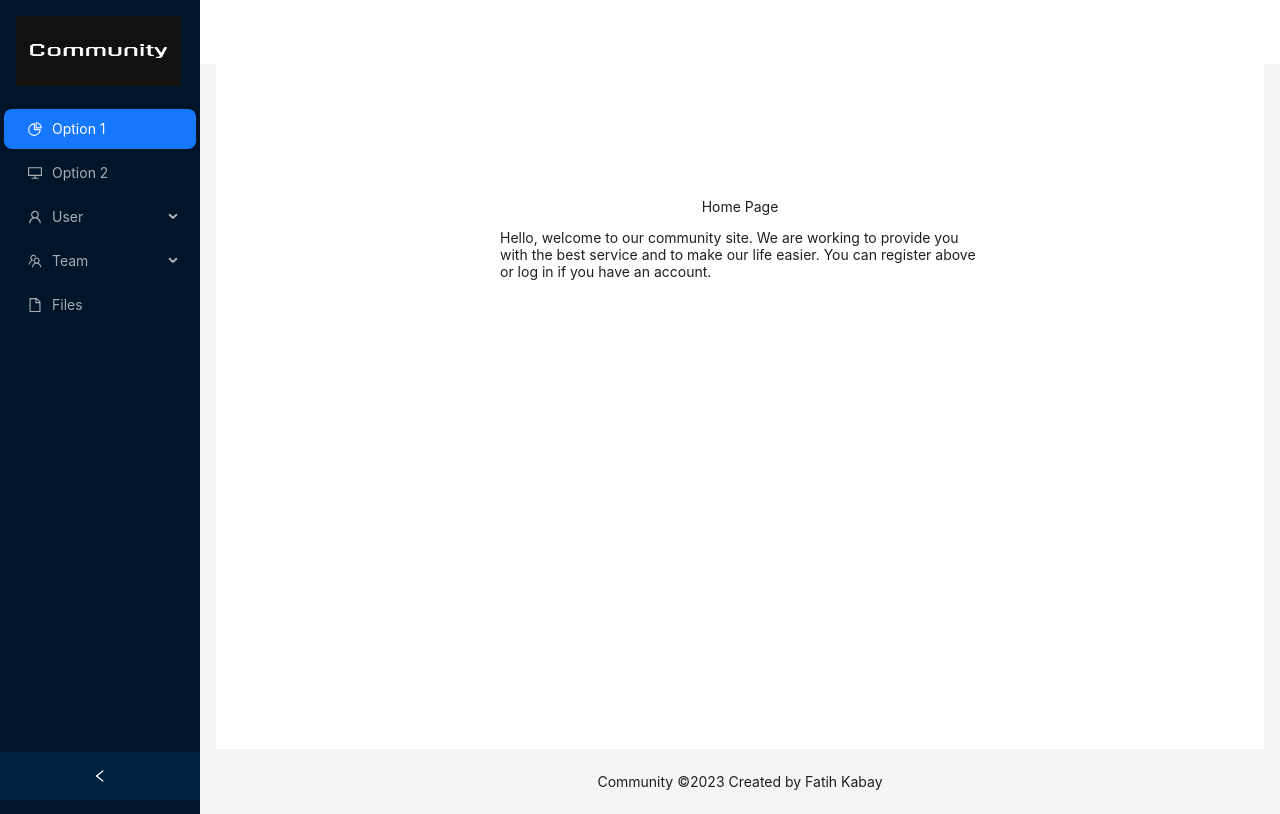
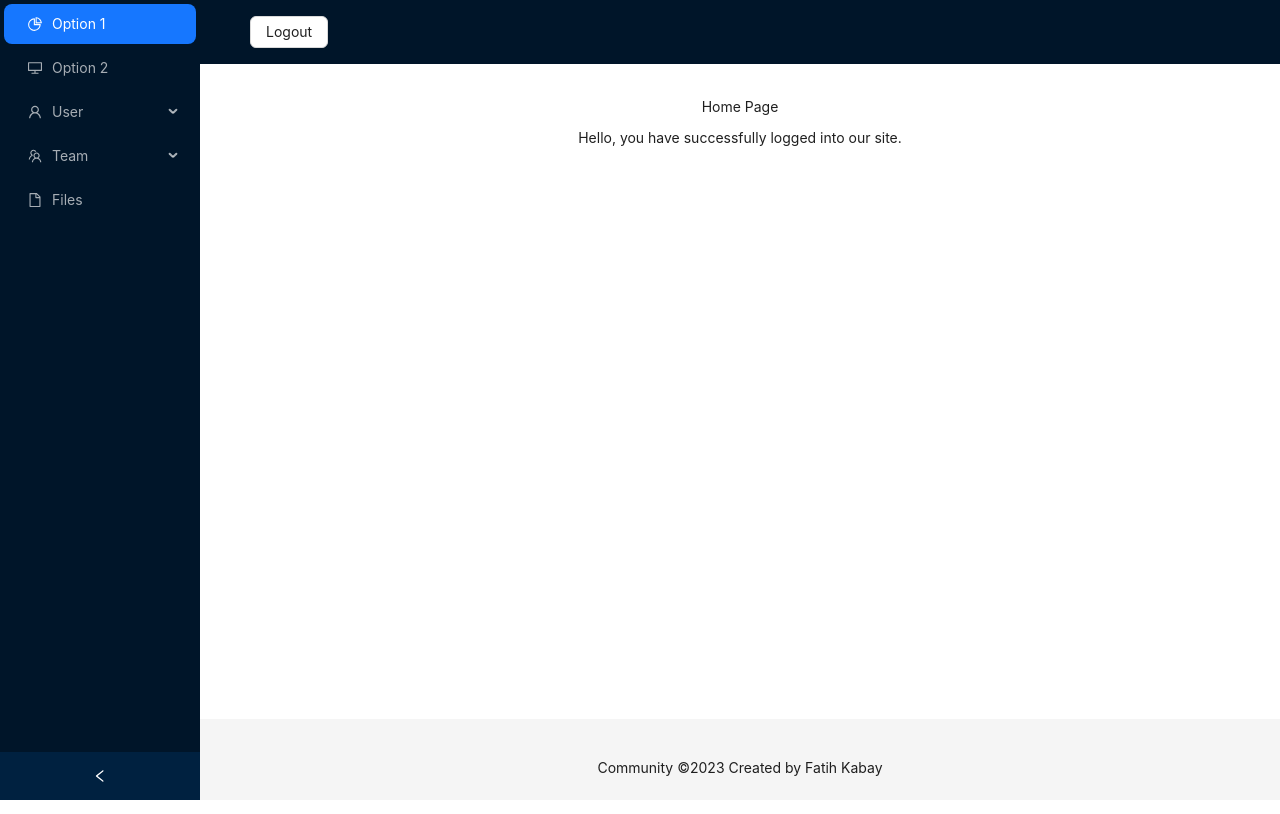
Before and after one commit to fatihkabay/community, a React (Create React App) app in the folder community-fe/: page / in a window 1280 px wide. Built offline with nearby package versions, Linux system fonts and the light colour scheme; sample sign-in values are in the browser's storage.

Commit message:
logout button executed successfull

```diff
--- a/community-fe/src/layouts/DefaultLayout/DefaultLayout.css
+++ b/community-fe/src/layouts/DefaultLayout/DefaultLayout.css
@@ -0,0 +1,7 @@
+.home-header {
+   display: flex;
+   align-items: center;
+   width: 100vw;
+   height: 100px;
+   background-color: #BDBDBD;
+}
--- a/community-fe/src/layouts/DefaultLayout/MenuItems.tsx
+++ b/community-fe/src/layouts/DefaultLayout/MenuItems.tsx
@@ -4,6 +4,8 @@ import {
     PieChartOutlined,
     TeamOutlined,
     UserOutlined,
+    LaptopOutlined,
+    NotificationOutlined
   } from '@ant-design/icons';
   import type { MenuProps } from 'antd';
 
@@ -35,4 +37,5 @@ const items: MenuItem[] = [
   getItem('Files', '9', <FileOutlined />),
 ];
 
+
 export default items;
--- a/community-fe/src/layouts/DefaultLayout/index.tsx
+++ b/community-fe/src/layouts/DefaultLayout/index.tsx
@@ -1,12 +1,23 @@
 import { PropsWithChildren, useState } from 'react';
-import { Layout, Menu, theme } from 'antd';
+import { Layout, Menu, theme, Button } from 'antd';
 import items from './MenuItems';
+import "./DefaultLayout.css";
+import { clearStorage } from '../../utils/helpers';
+import { useNavigate } from 'react-router-dom';
 
-const { Header, Content, Footer, Sider } = Layout;
+const {Header, Content, Footer, Sider } = Layout;
 
 interface Props {}
 
 const DefaultLayout = (props: PropsWithChildren<Props>) => {
+  const navigate = useNavigate();
+
+  const onLogout = () => {
+    clearStorage();
+    navigate("/login");
+  }
+
+
   const [collapsed, setCollapsed] = useState(false);
   const {
     token: { colorBgContainer },
@@ -15,13 +26,22 @@ const DefaultLayout = (props: PropsWithChildren<Props>) => {
   return (
     <Layout style={{ minHeight: '100vh' }}>
       <Sider collapsible collapsed={collapsed} onCollapse={(value) => setCollapsed(value)}>
-        <img src='./logo.png' style={{ width:165, height: 70, margin: 16}} />
+
         <Menu theme="dark" defaultSelectedKeys={['1']} mode="inline" items={items} />
       </Sider>
       <Layout className="site-layout">
-        <Header style={{ padding: 0, background: colorBgContainer }} />
-        <Content style={{ margin: '0 16px' }}>
-          <div style={{ padding: 24, minHeight: 685, background: colorBgContainer }}>
+      <Header>
+        <div className="logo" />
+        <Button onClick={onLogout}>Logout</Button>
+        <Menu
+          theme="dark"
+          mode="horizontal"
+          defaultSelectedKeys={['2']}
+        />
+        </Header>
+
+        <Content>
+          <div style={{ padding: 24, minHeight: 655, background: colorBgContainer }}>
             {props.children}
           </div>
         </Content>
--- a/community-fe/src/pages/Home/home.css
+++ b/community-fe/src/pages/Home/home.css
@@ -3,6 +3,6 @@
     flex-direction: column;
     align-items: center;
     max-width: 500px;
-    margin: 100px auto 0;
+    margin: auto;
     padding: 10px;
 }
--- a/community-fe/src/pages/Home/index.tsx
+++ b/community-fe/src/pages/Home/index.tsx
@@ -1,29 +1,24 @@
 import { useEffect } from "react";
-import { clearStorage, getUser } from "../../utils/helpers";
+import { getUser } from "../../utils/helpers";
 import "./home.css"
 import { useNavigate } from "react-router-dom";
+
 const Home = () => {
  const navigate = useNavigate();
   useEffect(() => {
     const user = getUser();
-     if(user != null) {
+    console.log(user);
+     if(user == null) {
       navigate("/login")
      }
   }, []);
-
-  const onLogout = () => {
-    clearStorage();
-    navigate("/login");
-  }
 
   return (
     <div className="home-page">
       Home Page
       <p className="description">
-        Hello, welcome to our community site. We are working to provide you with
-        the best service and to make our life easier. You can register above or
-        log in if you have an account.
-      </p>
+      Hello, you have successfully logged into our site.
+     </p>
 
     </div>
   );
--- a/community-fe/src/pages/Login/index.tsx
+++ b/community-fe/src/pages/Login/index.tsx
@@ -14,7 +14,7 @@ import './login.css';
 import UserService from "../../services/User/UserService";
 import { useNavigate } from "react-router-dom";
 import { LoginUserInputModel } from "../../services/User/Models";
-import { getUser } from "../../utils/helpers";
+import { getUser, setUser } from "../../utils/helpers";
 
 const rules: { [key: string]: Rule[] } = {
 
@@ -35,14 +35,12 @@ const Login = () => {
     const navigate = useNavigate();
       useEffect(() => {
          const user = getUser();
-
          if (user != null) {
           navigate("/")
         }
-      }, );
+      }, []);
 
   const onFinish = async (values: FindUserModel) => {
-    console.log(values);
     setLoading(true);
     const findUser: LoginUserInputModel = {
       email: values.email,
@@ -50,7 +48,8 @@ const Login = () => {
     };
 
     try {
-      await UserService.login(findUser);
+      const res = await UserService.login(findUser);
+      setUser(res);
       message.success('Successfully login');
       setTimeout(() => {
         setLoading(false);
@@ -63,7 +62,7 @@ const Login = () => {
 
   };
   const onFinishFailed = (error: ValidateErrorEntity<any>) => {
-    console.log('error', message);
+    console.error('error', message);
     // message.error(message)
   };
 
@@ -94,6 +93,7 @@ const Login = () => {
           <Button htmlType="submit">
             Login
           </Button>
+          <a href="/register"> or Create a new account</a>
       </div>
     </Form>
   );
--- a/community-fe/src/pages/Register/index.tsx
+++ b/community-fe/src/pages/Register/index.tsx
@@ -85,7 +85,7 @@ const Register = () => {
   };
 
   const onFinishFailed = (error: ValidateErrorEntity<any>) => {
-    console.log('error', message);
+    console.error('error', message);
     // message.error(message)
   };
 
--- a/community-fe/src/services/User/Models.ts
+++ b/community-fe/src/services/User/Models.ts
@@ -6,7 +6,6 @@ export interface RegisterUserInputModel {
     gender: string;
     birthday: number;
 }
-
 
 export interface UserModel {
     id: number;
--- a/community-fe/src/services/User/UserService.ts
+++ b/community-fe/src/services/User/UserService.ts
@@ -11,5 +11,4 @@ class UserService {
         return res.data;
     }
 }
-
 export default new UserService();
--- a/community-fe/src/utils/helpers.ts
+++ b/community-fe/src/utils/helpers.ts
@@ -1,12 +1,10 @@
 import { UserModel } from "../services/User/Models";
 
 export function getUser(): UserModel | undefined {
-    const user = localStorage.getItem(JSON.stringify('user'));
-    console.log(user);
-
+    const user = localStorage.getItem('user');
+    console.log('helper', user);
     if (user == null) {
         return undefined;
-
     }
     else {
         return JSON.parse(user);
```
Also changed, not shown: community-fe/src/pages/Login/Login.css (line endings or trailing spaces).
